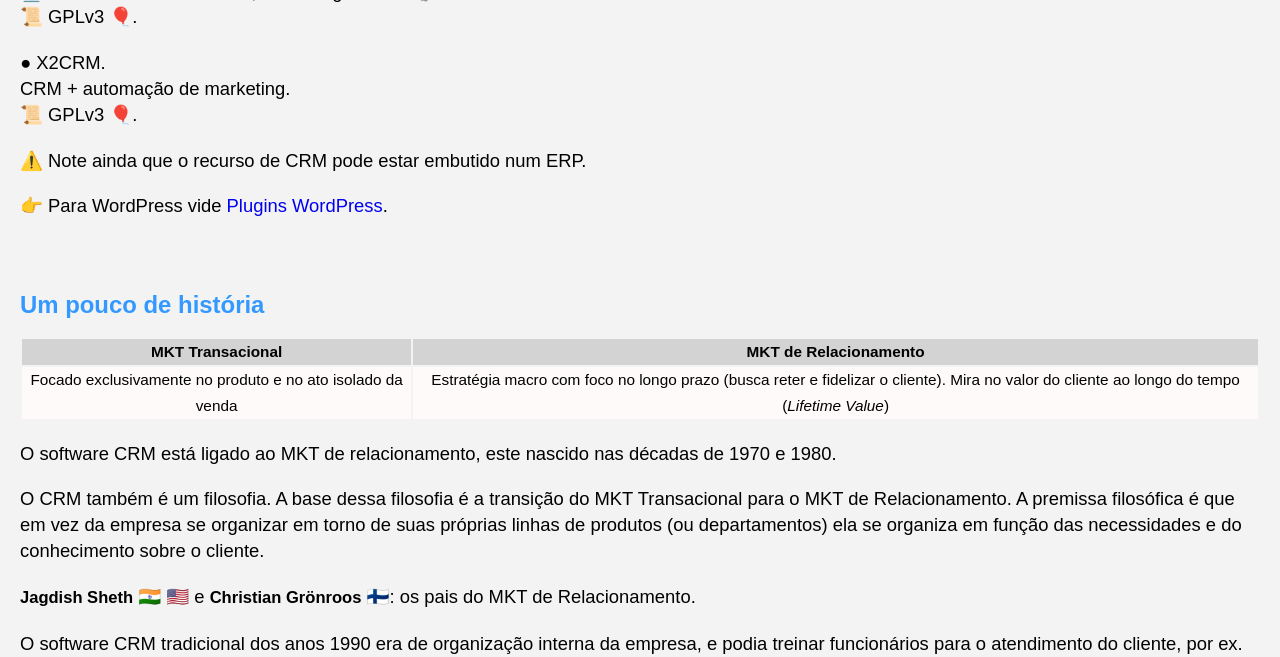
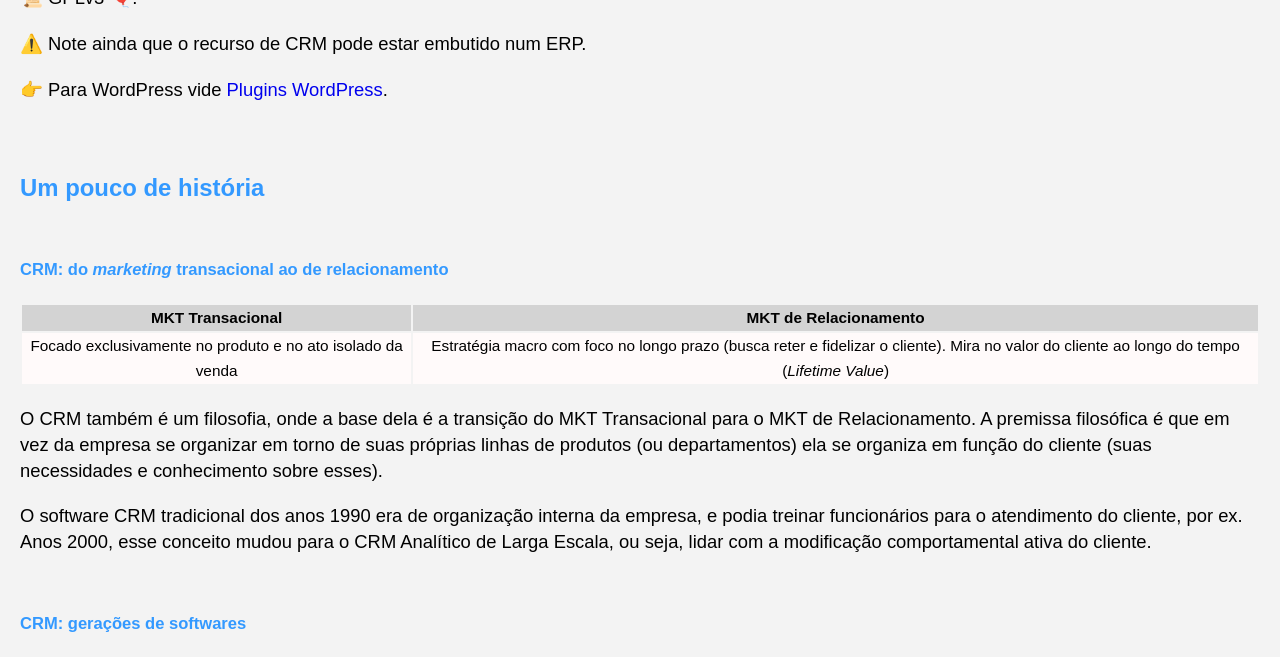
Before and after one commit to Joesynth/joesynth.github.io, a Jekyll site: the page built from _posts/2021-01-02-o-que-e-crm.md, in a window 1280 px wide and 1400 px high, scrolled down 5279 px. Shown: the top 657 px of the window. Built offline with Jekyll 4.4.1, drawn with Linux system fonts in a browser that asks for light colours; some of the changed text lies outside the part shown.

Commit message:
Refactor content and improve clarity in CRM post

```diff
--- a/_posts/2021-01-02-o-que-e-crm.md
+++ b/_posts/2021-01-02-o-que-e-crm.md
@@ -51,7 +51,7 @@
 |Retenção: O Instagram não entrega as curtidas das suas fotos em tempo real. O algoritmo retém as notificações para liberá-las em lotes imprevisíveis.| Efeito Caça-Níqueis: Você abre o aplicativo às 14h e não há nada de novo (perda). Abre às 14h05 e o sistema libera, de uma vez, 15 curtidas e 2 comentários acumulados (prêmio).| Condicionamento: Como seu cérebro não sabe qual abertura de tela trará a validação social, ele gera picos de dopamina pela expectativa.|
 
 
-<img src="https://media.licdn.com/dms/image/v2/C5622AQEsTVQyyWoEUA/feedshare-shrink_800/feedshare-shrink_800/0/1648908944854?e=2147483647&v=beta&t=8qhp-cuGqCzXlnn7u9wnYQb3-XrsSzo4G1tjt7Mgwvk" width="120" />**Câmaras de Eco e Dissonância Cognitiva**: Ao analisar o histórico de navegação, cliques e tempo de tela, o CRM e os algoritmos de recomendação entregam somente o conteúdo que valida as crenças daquele usuário, ocultando o contraditório.
+**Câmaras de Eco e Dissonância Cognitiva**: Ao analisar o histórico de navegação, cliques e tempo de tela, o CRM e os algoritmos de recomendação entregam somente o conteúdo que valida as crenças daquele usuário, ocultando o contraditório.
 Resultado: percepção da realidade distorcida. Com o sistema afirmando "2+2=5", a pressão social (algorítmica) e a falta de contraexemplos reeducam o julgamento dele. O usuário passa a replicar essa "visão" voluntariamente.
 
 
@@ -138,9 +138,7 @@
 🖥️ Para instalar em servidor, via de regra Linux 🐧️.
 📜️ AGPL 🎈.
 
-## 🎉️ Bônus!
-
-Outros CRMs.
+## 🎉️ Bônus! Outros CRMs
 
 ● EspoCRM
 CRM geral (leads, contas, contatos, oportunidades).
@@ -175,28 +173,40 @@
 
 ## Um pouco de história
 
+###### CRM: do *marketing* transacional ao de relacionamento
 
 |MKT Transacional| MKT de Relacionamento|
 |:---:|:---:|
 |Focado exclusivamente no produto e no ato isolado da venda| Estratégia macro com foco no longo prazo (busca reter e fidelizar o cliente). Mira no valor do cliente ao longo do tempo (*Lifetime Value*)|
 
-O software CRM está ligado ao MKT de relacionamento, este nascido nas décadas de 1970 e 1980.
+O CRM também é um filosofia, onde a base dela é a transição do MKT Transacional para o MKT de Relacionamento. A premissa filosófica é que em vez da empresa se organizar em torno de suas próprias linhas de produtos (ou departamentos) ela se organiza em função do cliente (suas necessidades e conhecimento sobre esses).
 
-O CRM também é um filosofia. A base dessa filosofia é a transição do MKT Transacional para o MKT de Relacionamento. A premissa filosófica é que em vez da empresa se organizar em torno de suas próprias linhas de produtos (ou departamentos) ela se organiza em função das necessidades e do conhecimento sobre o cliente.
-
-
-**Jagdish Sheth** 🇮🇳 🇺🇸 e **Christian Grönroos** 🇫🇮: os pais do MKT de Relacionamento.
 
 O software CRM tradicional dos anos 1990 era de organização interna da empresa, e podia treinar funcionários para o atendimento do cliente, por ex. Anos 2000, esse conceito mudou para o CRM Analítico de Larga Escala, ou seja, lidar com a modificação comportamental ativa do cliente.
 
-<img src="https://external-content.duckduckgo.com/iu/?u=https%3A%2F%2Fjaruonline.com.br%2Fwp-content%2Fuploads%2F2022%2F06%2FCaptura-de-tela-inteira-14062022-165653.jpg&f=1&nofb=1&ipt=ad214f16d002a04042c2deae5744ea62476cacc1243bc3caee1f583f7b228ae5" width="120" /> Note que software focado em análise preditiva e modificação comportamental é uma arquitetura digital que posteriormente foi observada no livro de Shoshana Zuboff, Capitalismo de Vigilância (espionagem para sermos mais claro).
+
+###### CRM: gerações de softwares
+
+
+|CRM Operacional <sup>Operational CRM</sup>| CRM Analítico <sup>Analytical CRM</sup>| CRM Social <sup>Social CRM</sup>|
+| :--- | :--- | :--- |
+|Época/Foco| Época/Foco| Época/Foco|
+|Anos 1990/ Automação e organização interna.| Anos 2000 (início)/ Análise estatística e segmentação de base.| Anos 2000 (final) e meados de 2010/ Escuta ativa|
+|Mecanismo| Mecanismo| Mecanismo|
+|Uma agenda digital do vendedor (criar cadastros de clientes,  organizar o fluxo de suporte técnico (helpdesk). O sistema era alimentado de forma manual e reativa.| Introdução de ferramentas de Data Warehouse e Data Mining. O sistema passou a analisar o histórico acumulado da 1ª geração para identificar quais perfis de clientes compravam mais, permitindo a criação de campanhas de MKT direcionadas (segmentação).| Integração direta com APIs de redes sociais (por ex. Facebook). Software deixa de olhar só para dentro da empresa e passa a capturar menções, comentários e o "sentimento" do público na internet, permitindo interações em tempo real com a marca.|
+|Exemplo| Exemplo| Exemplo|
+|Siebel Systems| SAS CRM| Salesforce|
+
+Posteriormente surge o CDP (Customer Data Platform), com rastreamento preditivo e modificação comportamental em larga escala. Pioneiro, o Segment (Twilio Segment) captura trilhas brutas de telemetria (cliques, toques na tela, geolocalização etc) de sites e apps, unificando tudo em um perfil comportamental em tempo real.
+
 
 <img src="https://external-content.duckduckgo.com/iu/?u=https%3A%2F%2Fwww.siebelhub.com%2Fmain%2Fwp-content%2Fuploads%2F2020%2F03%2F011_image-568x430.png&f=1&nofb=1&ipt=bd3fac364ff4ed47a48e9c836c2acc281a2c7076d485d26354faa7de666b13ba" width="120" /> Siebel Systems (anos 90): ainda da primeira fase, era um CRM tradicional (nada de análise preditiva e modificação comportamental). Era instalado nos servidores da empresa via CD-ROM. O vendedor digitava manualmente informações como nome do cliente, histórico da última reunião etc. Em "status" da negociação podia surgir "proposta enviada".
 
+<img src="https://external-content.duckduckgo.com/iu/?u=https%3A%2F%2Fjaruonline.com.br%2Fwp-content%2Fuploads%2F2022%2F06%2FCaptura-de-tela-inteira-14062022-165653.jpg&f=1&nofb=1&ipt=ad214f16d002a04042c2deae5744ea62476cacc1243bc3caee1f583f7b228ae5" width="120" /> Note que software focado em análise preditiva e modificação comportamental é uma arquitetura digital que posteriormente foi observada no livro de Shoshana Zuboff, Capitalismo de Vigilância (espionagem para sermos mais claro).
 
 👉️ Vale notar que, como vimos, órgãos de Estado utilizam CRMs, entretanto, podem usar essas ferramentas no contexto de eficiência operacional interna, e não como capitalismo de espionagem (como fazem mega empresas e corporações).
 
-🤔️ Lembre ainda que, no MKT é usado termos como "educar o mercado" ou "educar o cliente". Mentiras com o truque do eufemismo, visto que CRMs lidam doutrinação, ou seja, restringir o repertório do usuário a adotar tal marca ou ideia específica _e não o oposto onde o sujeito tem autonomia e análise ampla.
+🤔️ Lembre ainda que, no MKT é usado termos como "educar o mercado" ou "educar o cliente". Mentiras com o truque do eufemismo, visto que CRMs lidam com doutrinação, ou seja, restringir o repertório do usuário para este adotar tal marca ou ideia específica _e não o oposto onde o sujeito tem autonomia e análise ampla.
 
 
 É isso! Grande abraço... sucesso!
```
